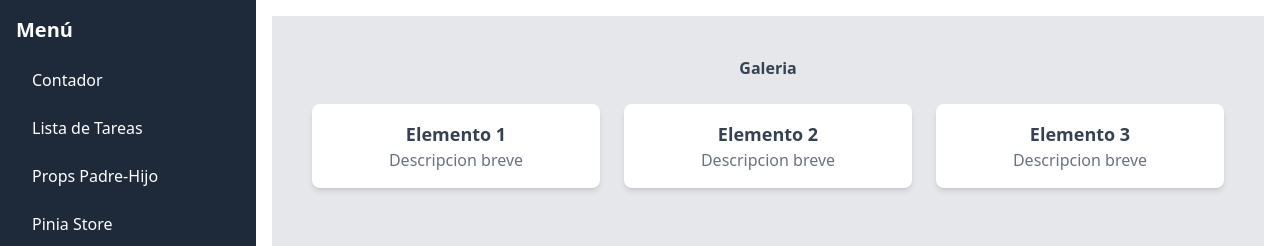
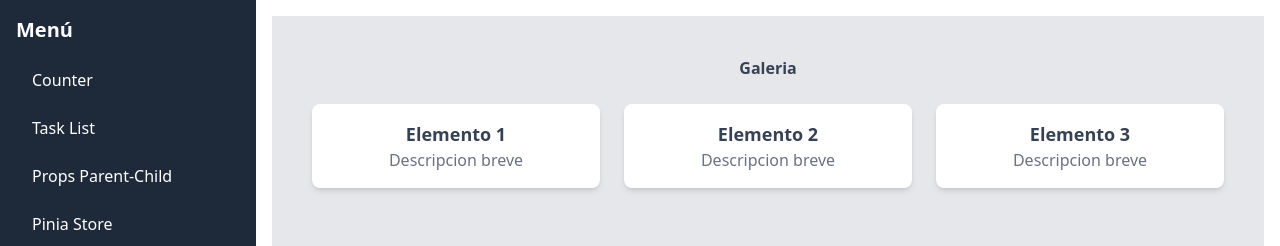
Before and after one commit to Lord-Lobato-665/Vue-Practice, a Vue app: page /tailwind in a window 1280 px wide. Shown: the top 246 px of the page. Built offline with nearby package versions, Linux system fonts and the light colour scheme; the HTML template or start-up script is replaced by a standard one.

Commit message:
Traductions

```diff
--- a/src/components/Sidebar.vue
+++ b/src/components/Sidebar.vue
@@ -6,9 +6,9 @@ import { RouterLink } from 'vue-router';
   <aside class="w-64 h-screen bg-gray-800 text-white p-4">
     <h2 class="text-xl font-bold mb-4">Menú</h2>
     <nav class="space-y-2">
-      <RouterLink to="/counter" class="block px-4 py-2 rounded hover:bg-gray-700">Contador</RouterLink>
-      <RouterLink to="/todo" class="block px-4 py-2 rounded hover:bg-gray-700">Lista de Tareas</RouterLink>
-      <RouterLink to="/parent" class="block px-4 py-2 rounded hover:bg-gray-700">Props Padre-Hijo</RouterLink>
+      <RouterLink to="/counter" class="block px-4 py-2 rounded hover:bg-gray-700">Counter</RouterLink>
+      <RouterLink to="/todo" class="block px-4 py-2 rounded hover:bg-gray-700">Task List</RouterLink>
+      <RouterLink to="/parent" class="block px-4 py-2 rounded hover:bg-gray-700">Props Parent-Child</RouterLink>
       <RouterLink to="/pinia" class="block px-4 py-2 rounded hover:bg-gray-700">Pinia Store</RouterLink>
       <RouterLink to="/tailwind" class="block px-4 py-2 rounded hover:bg-gray-700">Tailwind Practice</RouterLink>
     </nav>
```
